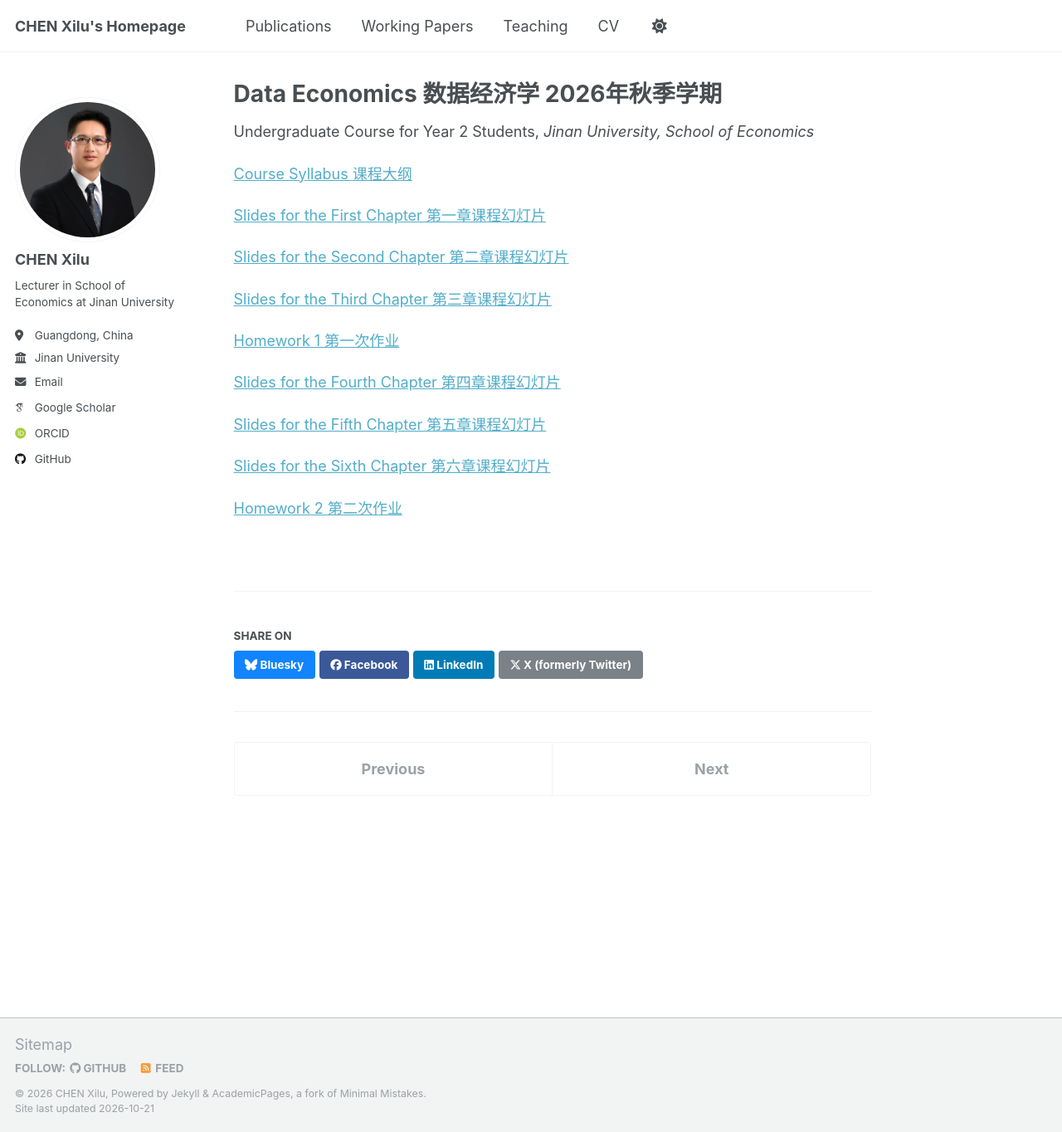
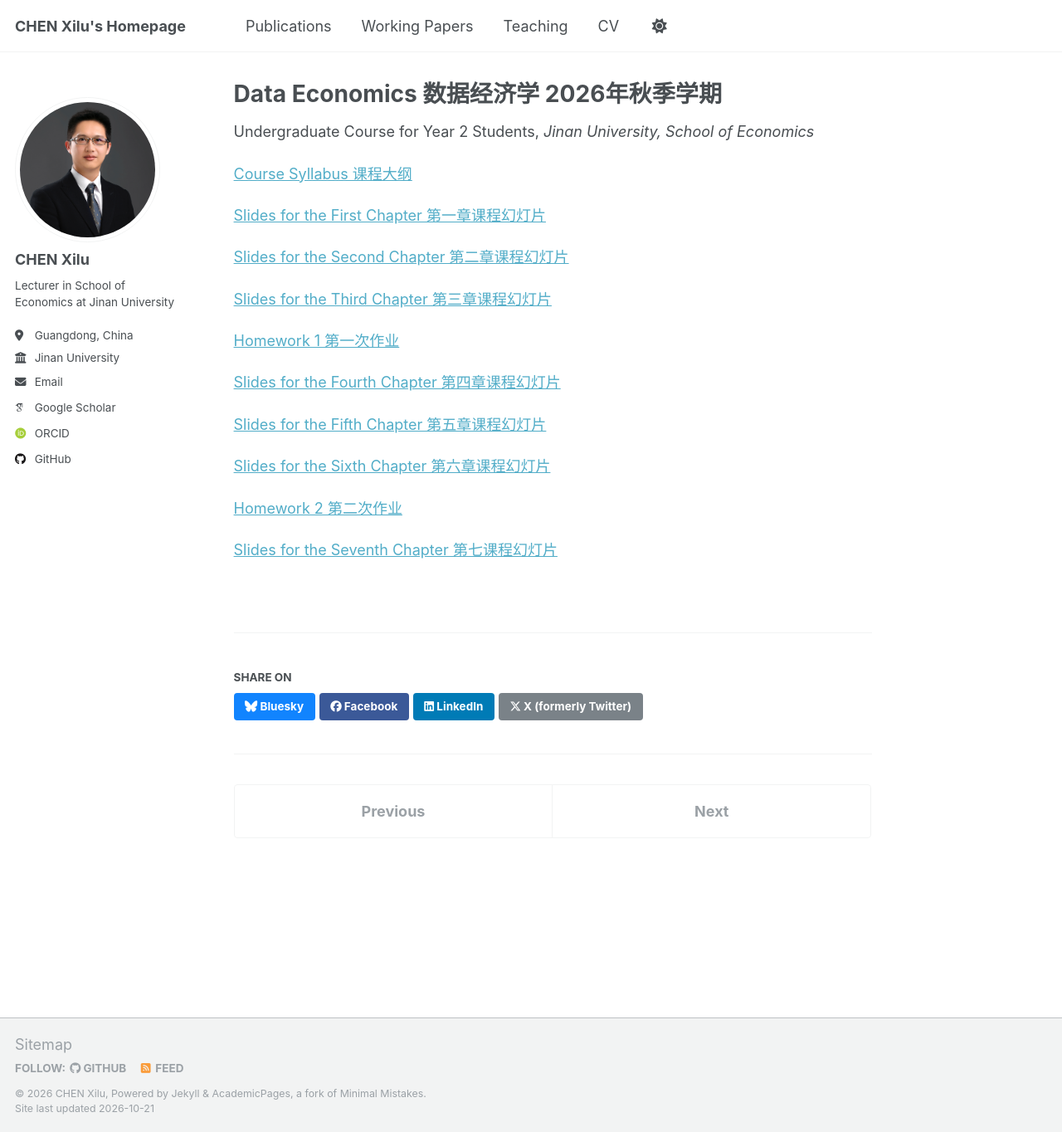
Before and after one commit to Xilu-CHEN/xilu-chen.github.io, a Jekyll site: the page built from _teaching/data_econ_2026_fall.md, in a window 1280 px wide and 1364 px high. Shown: the whole window at 83% size. Built offline with Jekyll 4.4.1, drawn with Linux system fonts in a browser that asks for light colours; some web fonts are replaced; a script that is not in the unit is left out.

Commit message:
push 261020

```diff
--- a/_teaching/data_econ_2026_fall.md
+++ b/_teaching/data_econ_2026_fall.md
@@ -25,3 +25,5 @@ location: Guangdong, China
 [Slides for the Sixth Chapter 第六章课程幻灯片](http://xilu-chen.github.io/files/teaching_data_econ_2026_fall/《数据经济学》第6章.pdf){:target="_blank"}
 
 [Homework 2 第二次作业](http://xilu-chen.github.io/files/teaching_data_econ_2026_fall/数据经济学第2次作业.pdf){:target="_blank"}
+
+[Slides for the Seventh Chapter 第七课程幻灯片](http://xilu-chen.github.io/files/teaching_data_econ_2026_fall/《数据经济学》第7章.pdf){:target="_blank"}
```
Also changed, not shown: 5 other files.
